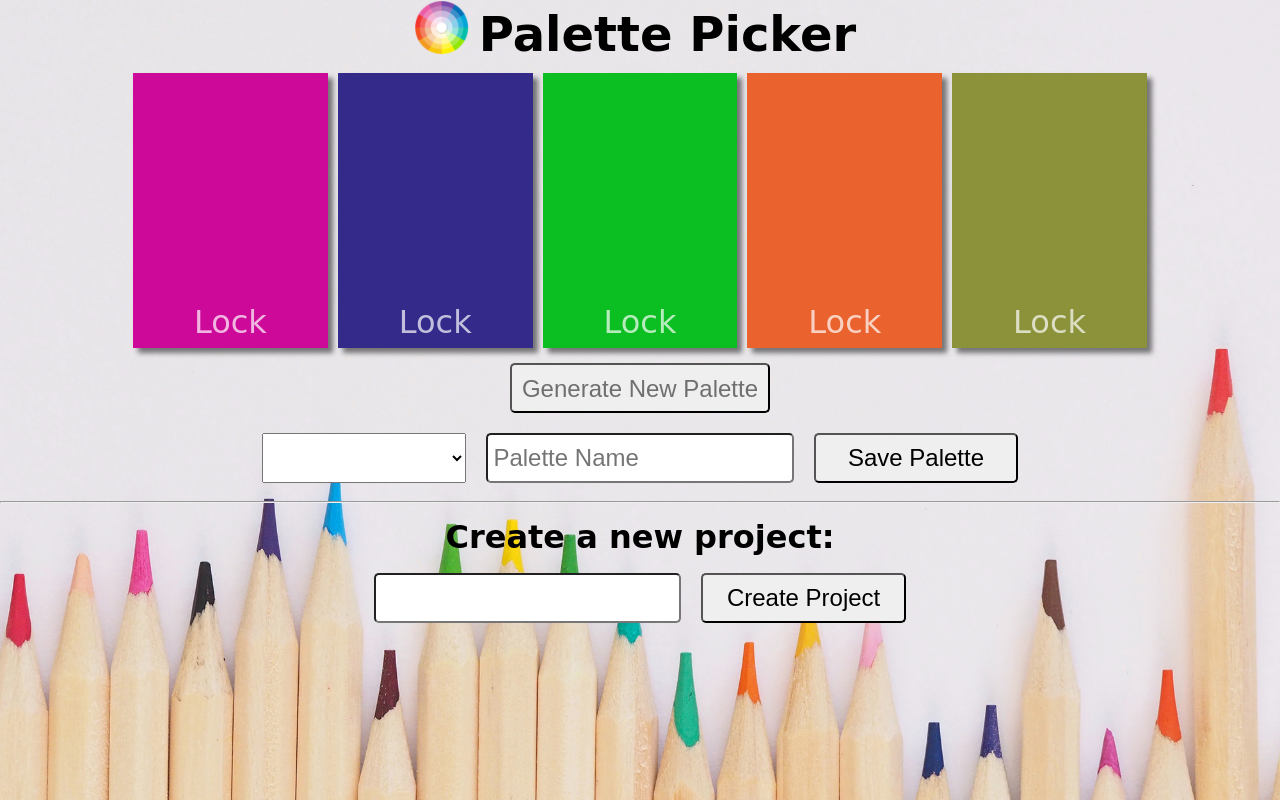
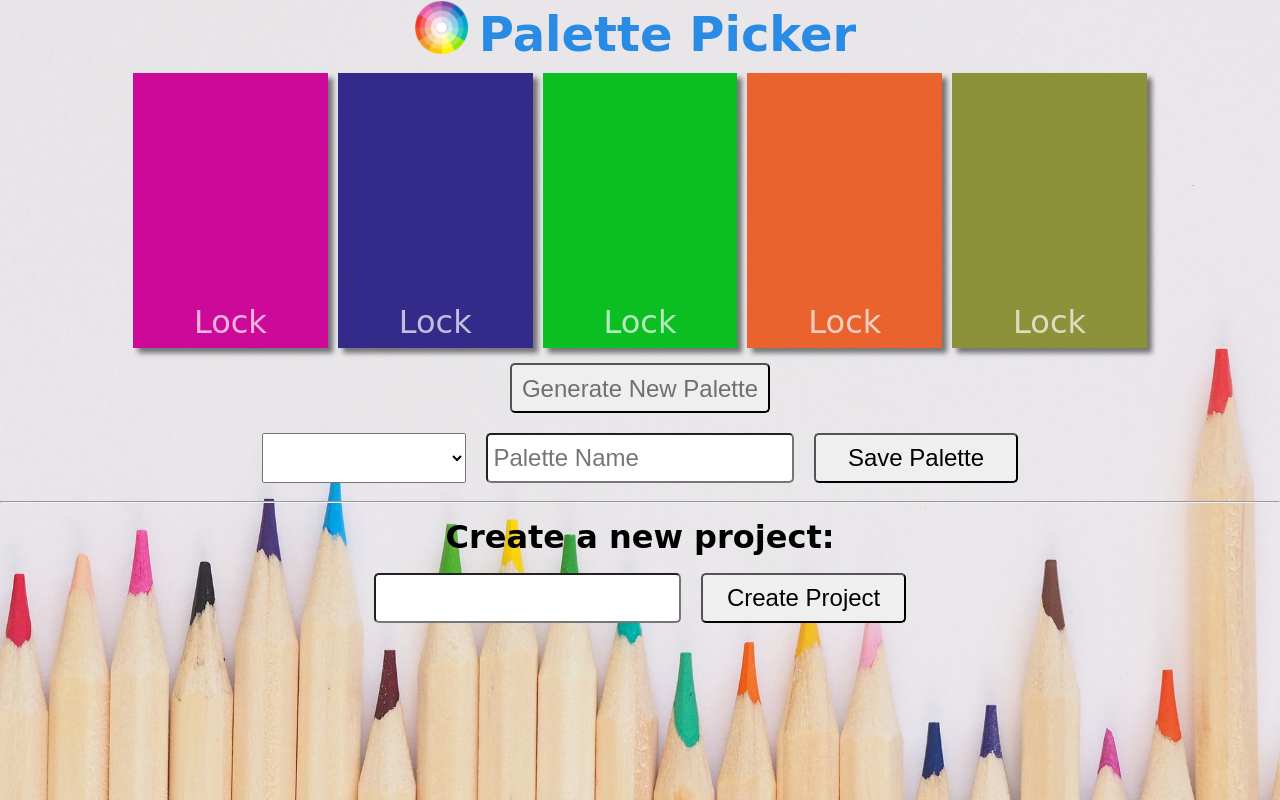
Before and after one commit to EricMellow/palette-picker, a website: page public/index.html in a window 1280 px wide. Drawn offline with nearby package versions, Linux system fonts and the light colour scheme; no server answers; a web font is replaced by a local one.

Commit message:
Change h1 color to test auto deployment

```diff
--- a/public/css/styles.css
+++ b/public/css/styles.css
@@ -14,6 +14,7 @@ h1 {
   font-size: 3rem;
   margin: 10px;
   font-family: 'Galada', cursive;
+  color: #298be4;
 }
 
 h3 {
```
